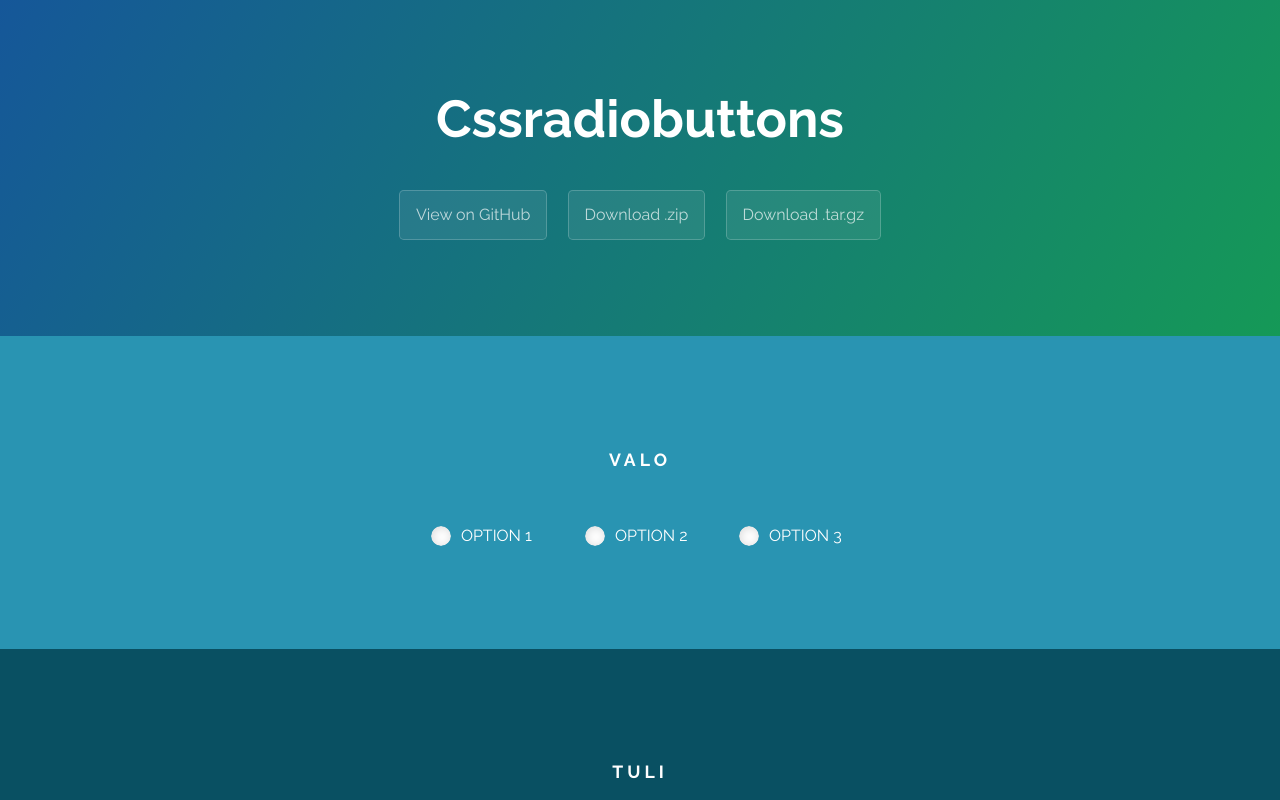
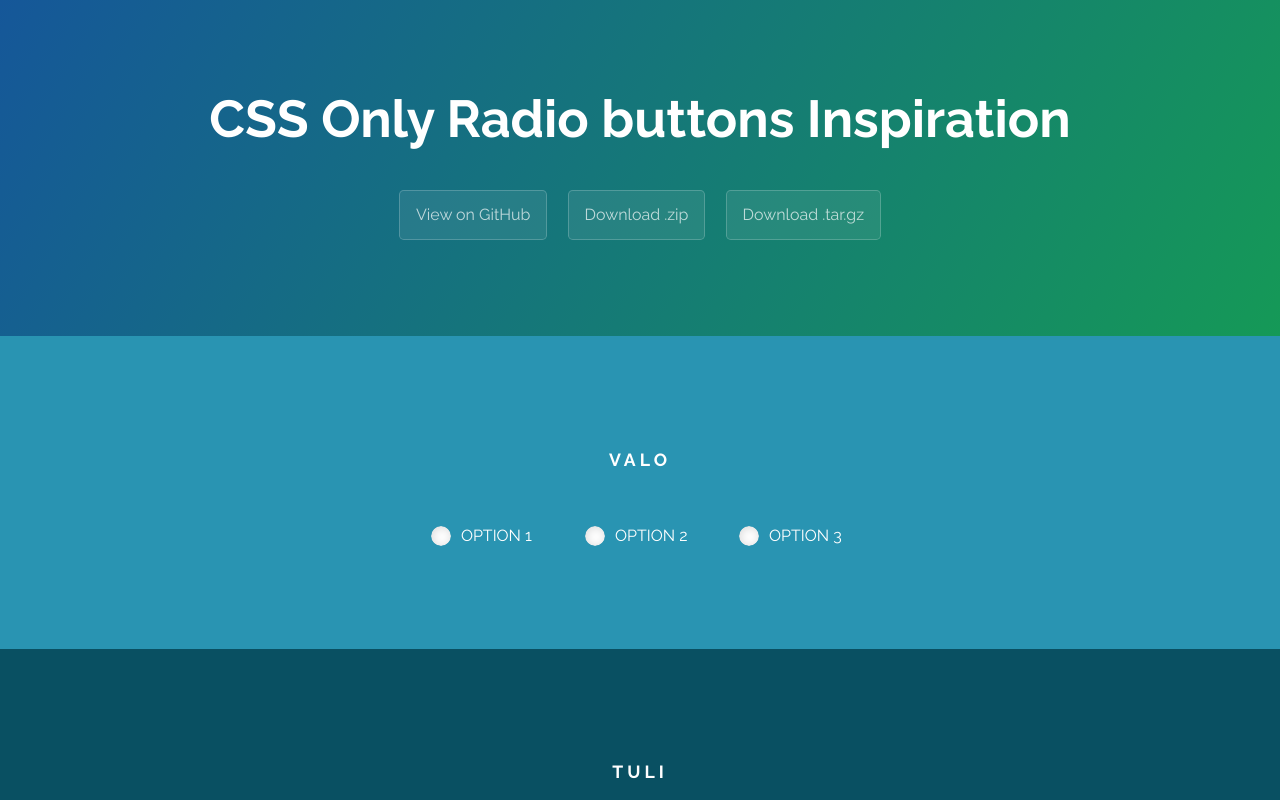
Before and after one commit to ispal/CssRadioButtons, a plain HTML site: page index.html in a window 1280 px wide. Shown: the top 800 px of the page. Drawn offline with Linux system fonts and the light colour scheme.

Commit message:
title changes

```diff
--- a/index.html
+++ b/index.html
@@ -2,7 +2,7 @@
 <html lang="en-us">
   <head>
     <meta charset="UTF-8">
-    <title>Cssradiobuttons by ispal</title>
+    <title>CSS Only Radio buttons Inspiration</title>
     <meta name="viewport" content="width=device-width, initial-scale=1">
     <link rel="stylesheet" type="text/css" href="stylesheets/normalize.css" media="screen">
     <link href='https://fonts.googleapis.com/css?family=Open+Sans:400,700' rel='stylesheet' type='text/css'>
@@ -12,7 +12,7 @@
   </head>
   <body>
     <section class="page-header">
-      <h1 class="project-name">Cssradiobuttons</h1>
+      <h1 class="project-name">CSS Only Radio buttons Inspiration</h1>
       <h2 class="project-tagline"></h2>
       <a href="https://github.com/ispal/CssRadioButtons" class="btn">View on GitHub</a>
       <a href="https://github.com/ispal/CssRadioButtons/zipball/master" class="btn">Download .zip</a>
```
